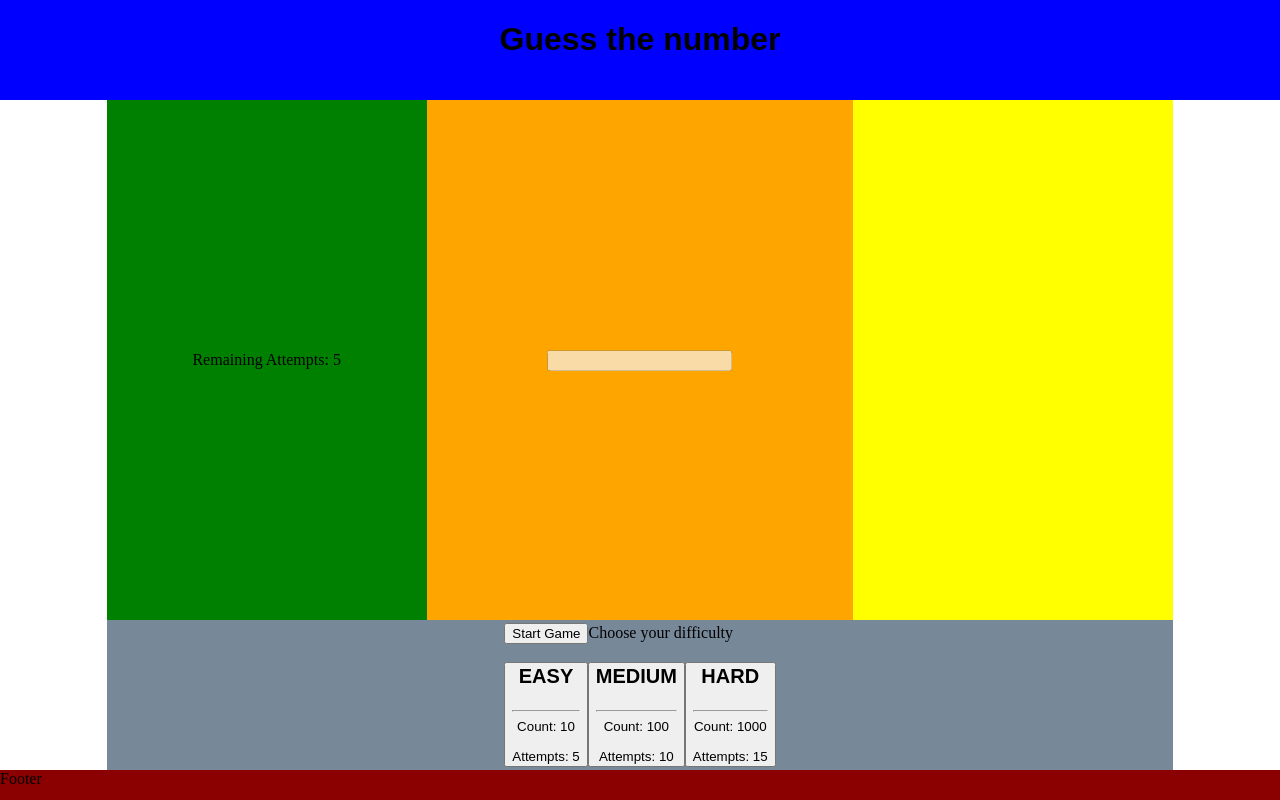
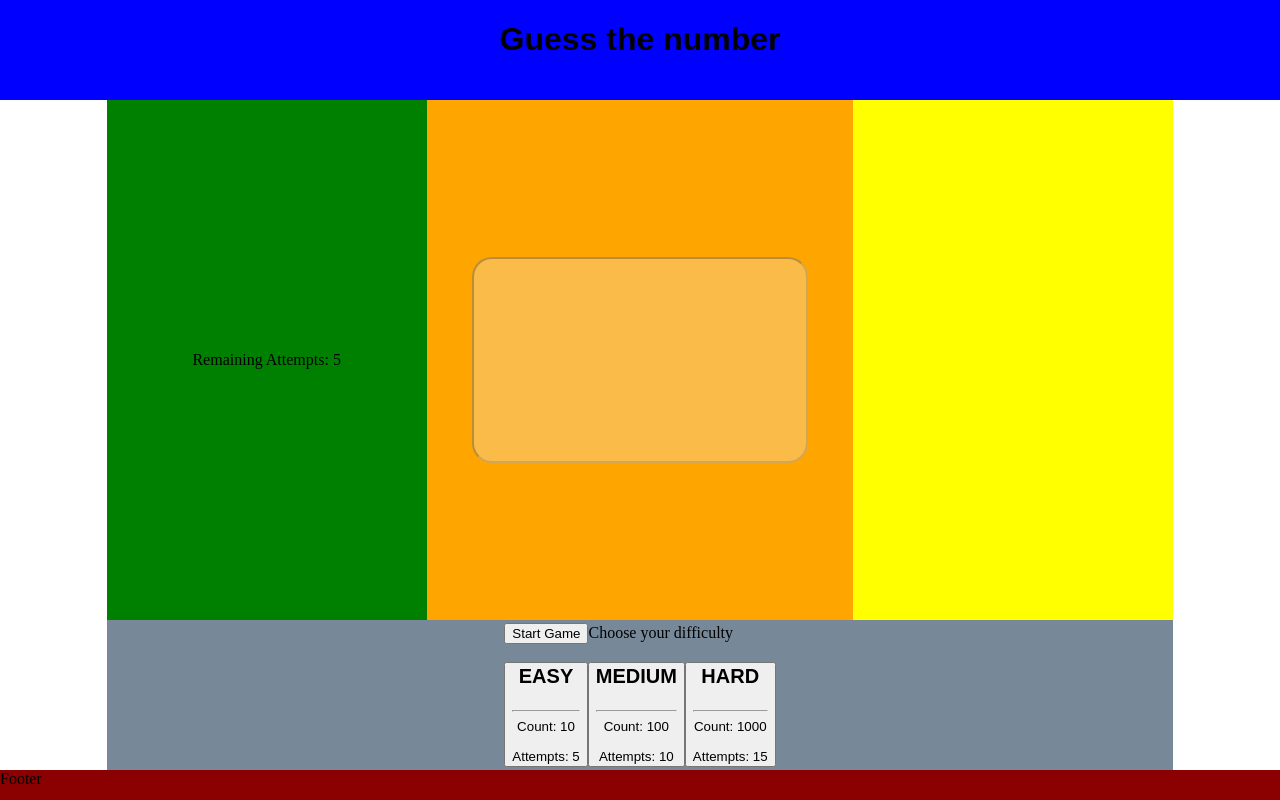
Before and after one commit to CrazySession/guessthenumber, a React (Create React App) app: page / in a window 1280 px wide. Built offline with nearby package versions, Linux system fonts and the light colour scheme.

Commit message:
added SearchBar styling

```diff
--- a/src/components/SearchBar.js
+++ b/src/components/SearchBar.js
@@ -1,6 +1,8 @@
 import React from 'react';
 import { connect } from 'react-redux';
 import { giveHint, count, setValue, guessed, addValue, setDifficulty } from "../actions";
+
+import './css/searchBar.css';
 
 const SearchBar = (props) => {
 
@@ -43,6 +45,7 @@ const SearchBar = (props) => {
             <div>
                 <form onSubmit={compareNum}>
                     <input
+                        type={'number'}
                         /*ref={(ip) => this.myInp = ip}*/
                         disabled={props.guess}
                         value={props.value}
--- /dev/null
+++ b/src/components/css/searchBar.css
@@ -0,0 +1,17 @@
+input {
+    min-height: 25vh;
+    min-width: 25vh;
+    border-radius: 20px;
+}
+
+input[type="number"]{
+    font-size:1.5em;
+    text-align: center;
+    font-weight: bold;
+}
+
+input[type=number]::-webkit-inner-spin-button,
+input[type=number]::-webkit-outer-spin-button {
+    -webkit-appearance: none;
+    margin: 0;
+}
```
